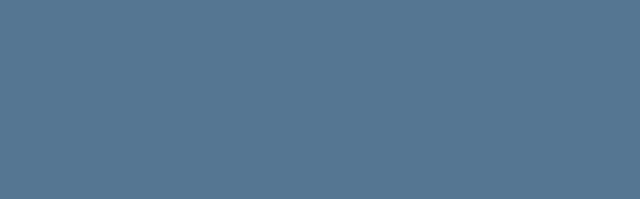
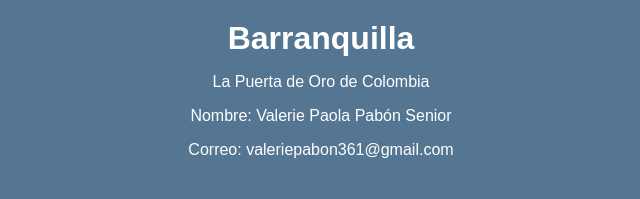
Before and after one commit to Valerie361/BuenasPracticasProyecto2, a plain HTML site: page index.html in a window 1280 px wide. Shown: the whole page, without its empty margins (319-959 px from the left). Drawn offline with Linux system fonts and the light colour scheme.

Commit message:
tercer commit

```diff
--- a/index.html
+++ b/index.html
@@ -3,7 +3,7 @@
 <head>
 <meta charset="UTF-8">
 <meta name="viewport" content="width=device-width, initial-scale=1.0">
-<title>Titulo de la pagina</title>
+<title>Barranquilla</title>
 <style>
 
   body {
@@ -40,6 +40,13 @@
 </style>
 </head>
 <body>
+    <header>
+      <h1>Barranquilla</h1>
+      <p>La Puerta de Oro de Colombia</p>
+      <p>Nombre: Valerie Paola Pabón Senior</p>
+      <p>Correo: valeriepabon361@gmail.com</p>
+
+<body>
 
 </body>
 </html>
```
